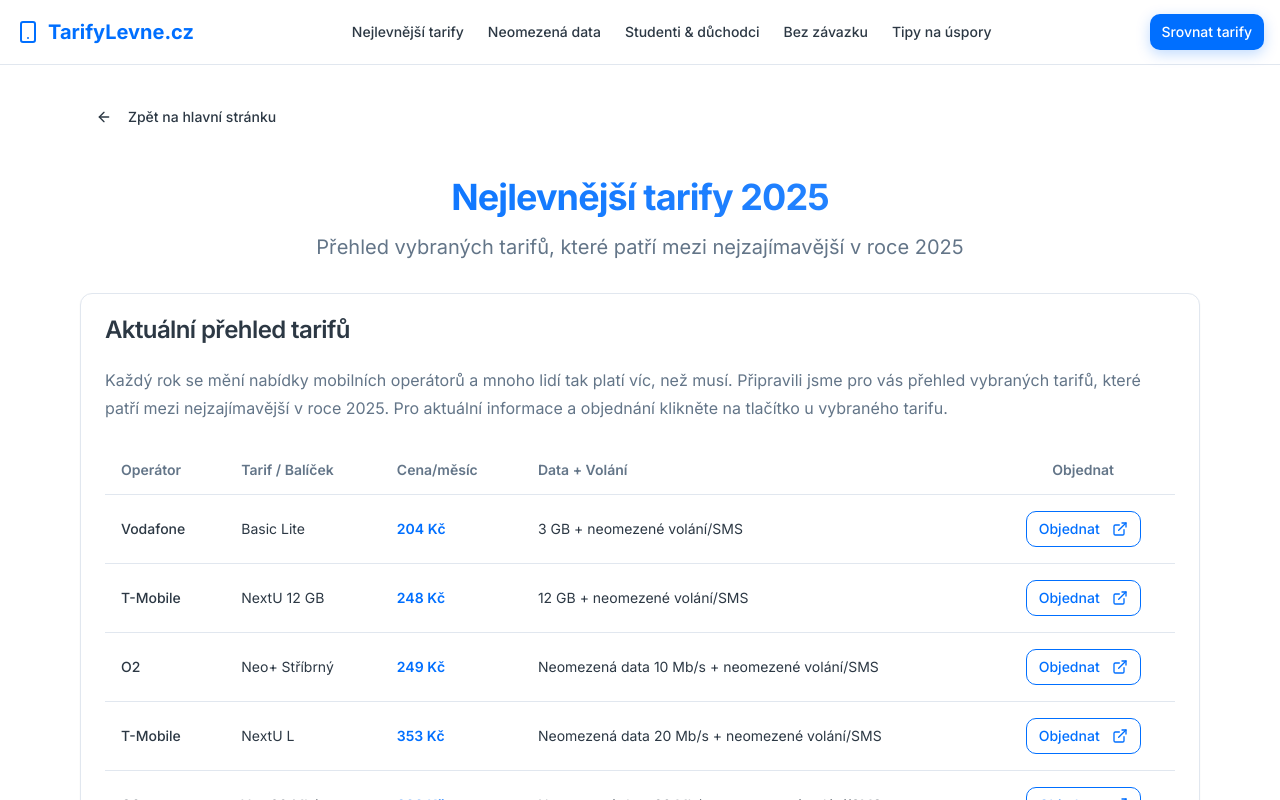
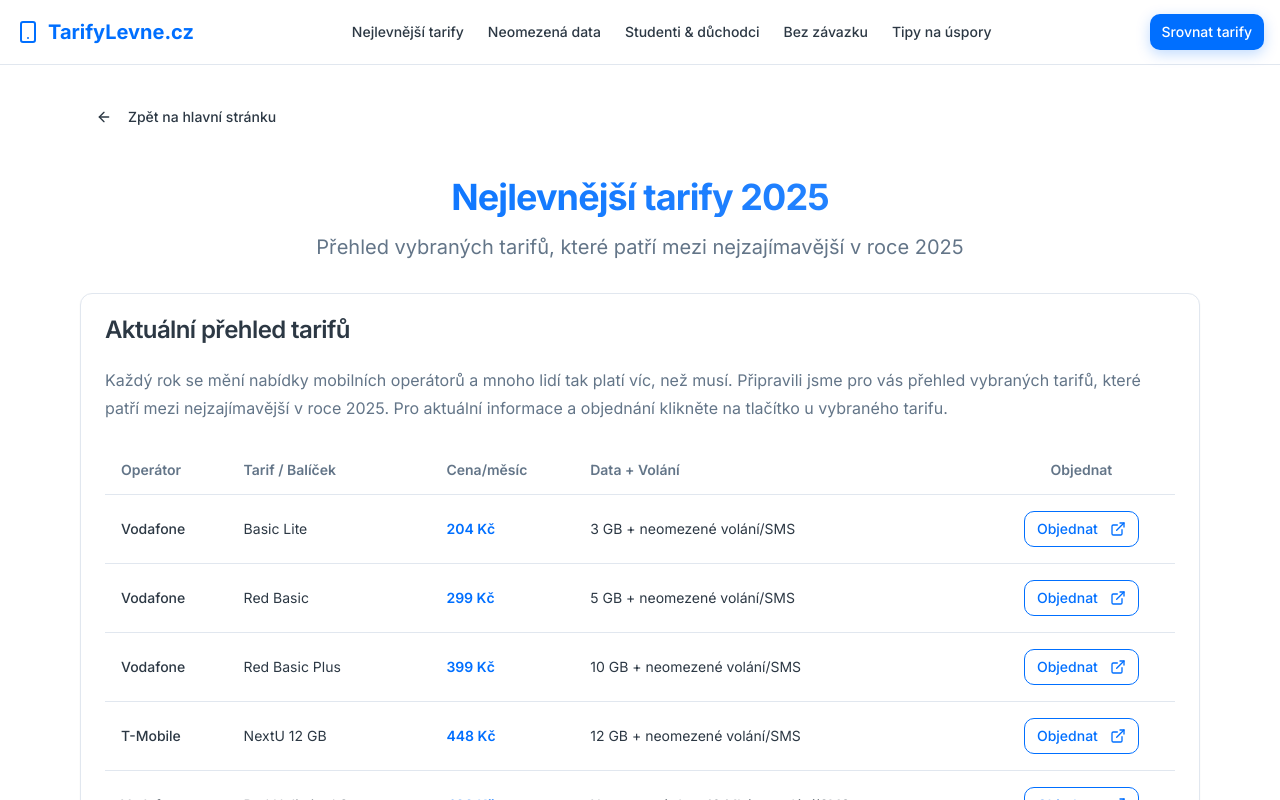
Before and after one commit to melkajakub/tarifylevne, a React (Vite) app: page /nejlevnejsi-tarify-2025 in a window 1280 px wide. Shown: the top 800 px of the page. Built offline with nearby package versions, Linux system fonts and the light colour scheme; the HTML template or start-up script is replaced by a standard one.

Commit message:
Zvýšit počet nabídek Vodafonu

```diff
--- a/src/pages/NejlevnejsiTarify.tsx
+++ b/src/pages/NejlevnejsiTarify.tsx
@@ -16,31 +16,45 @@ const NejlevnejsiTarify = () => {
       link: "{AFFILIATE_LINK}"
     },
     {
+      operator: "Vodafone",
+      tarif: "Red Basic",
+      cena: "299 Kč",
+      data: "5 GB + neomezené volání/SMS",
+      link: "{AFFILIATE_LINK}"
+    },
+    {
+      operator: "Vodafone",
+      tarif: "Red Basic Plus",
+      cena: "399 Kč",
+      data: "10 GB + neomezené volání/SMS",
+      link: "{AFFILIATE_LINK}"
+    },
+    {
       operator: "T-Mobile",
       tarif: "NextU 12 GB",
-      cena: "248 Kč",
+      cena: "448 Kč",
       data: "12 GB + neomezené volání/SMS",
       link: "https://www.t-mobile.cz"
     },
     {
-      operator: "O2",
-      tarif: "Neo+ Stříbrný",
-      cena: "249 Kč",
-      data: "Neomezená data 10 Mb/s + neomezené volání/SMS",
-      link: "https://www.o2.cz"
+      operator: "Vodafone",
+      tarif: "Red Unlimited Start",
+      cena: "499 Kč",
+      data: "Neomezená data 10 Mb/s + volání/SMS",
+      link: "{AFFILIATE_LINK}"
     },
     {
-      operator: "T-Mobile",
-      tarif: "NextU L",
-      cena: "353 Kč",
-      data: "Neomezená data 20 Mb/s + neomezené volání/SMS",
-      link: "https://www.t-mobile.cz"
+      operator: "Vodafone",
+      tarif: "Red Unlimited",
+      cena: "699 Kč",
+      data: "Neomezená data plná rychlost + volání/SMS",
+      link: "{AFFILIATE_LINK}"
     },
     {
       operator: "O2",
       tarif: "You 20 Mb/s",
-      cena: "399 Kč",
-      data: "Neomezená data 20 Mb/s + neomezené volání/SMS",
+      cena: "799 Kč",
+      data: "Neomezená data 20 Mb/s + volání/SMS",
       link: "https://www.o2.cz"
     }
   ];
```
